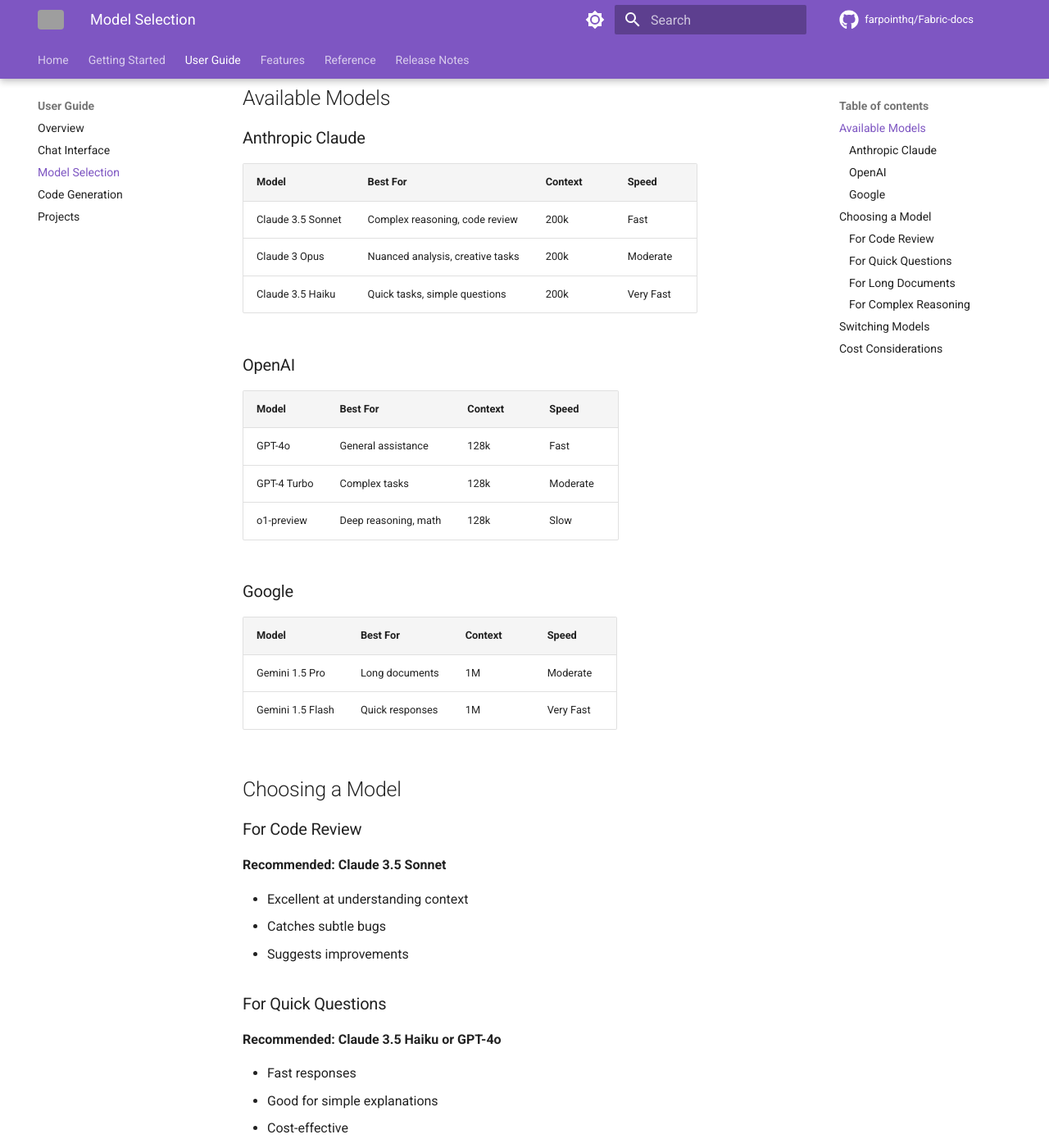
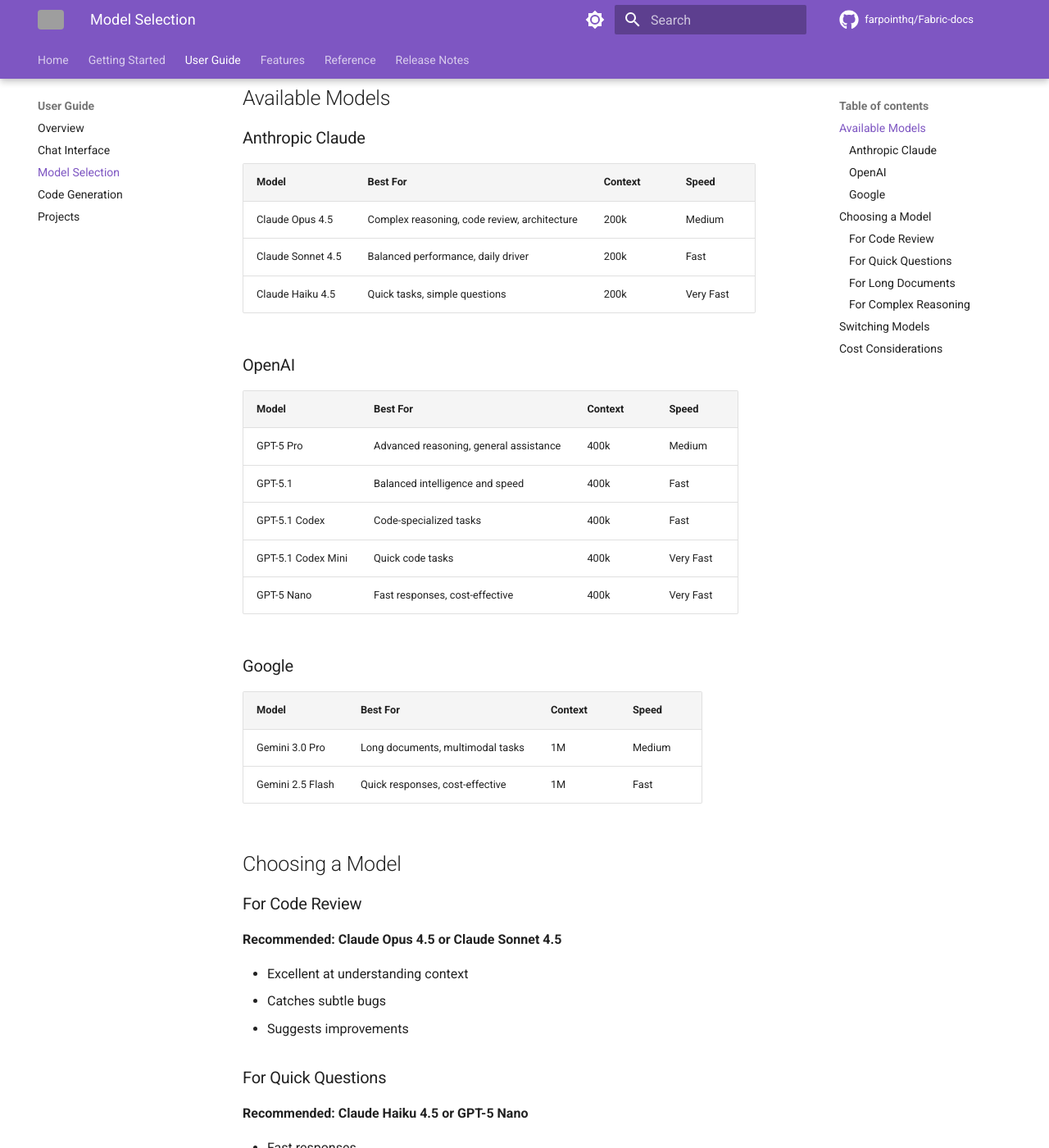
Before and after one commit to farpointhq/Fabric-docs, an MkDocs documentation site: the page built from docs/guide/models.md, in a window 1280 px wide and 1400 px high, scrolled down 191 px. Shown: the whole window at 82% size. Built offline with MkDocs 1.6.1 and Material for MkDocs 9.7.7, drawn with Linux system fonts in a browser that asks for light colours; comment, search, counter and statistics services are not loaded; the version menu is left out; some of the changed text lies outside the part shown; grey boxes are pictures that could not be loaded.

Commit message:
docs: update model references to current versions
Updated all documentation to reference current model versions:
- Claude 3.5 → Claude 4.5 series (Opus, Sonnet, Haiku)
- GPT-4o → GPT-5 series (Pro, 5.1, Codex variants, Nano)
- Gemini 1.5 → Gemini 2.5/3.0 series

Files updated:
- docs/index.md: Homepage model comparison table
- docs/guide/chat.md: Model references in examples
- docs/guide/models.md: Complete model listings and recommendations
- docs/getting-started/configuration.md: Provider model lists

```diff
--- a/docs/guide/models.md
+++ b/docs/guide/models.md
@@ -8,30 +8,32 @@ Choose the right AI model for your task.
 
 | Model | Best For | Context | Speed |
 |-------|----------|---------|-------|
-| Claude 3.5 Sonnet | Complex reasoning, code review | 200k | Fast |
-| Claude 3 Opus | Nuanced analysis, creative tasks | 200k | Moderate |
-| Claude 3.5 Haiku | Quick tasks, simple questions | 200k | Very Fast |
+| Claude Opus 4.5 | Complex reasoning, code review, architecture | 200k | Medium |
+| Claude Sonnet 4.5 | Balanced performance, daily driver | 200k | Fast |
+| Claude Haiku 4.5 | Quick tasks, simple questions | 200k | Very Fast |
 
 ### OpenAI
 
 | Model | Best For | Context | Speed |
 |-------|----------|---------|-------|
-| GPT-4o | General assistance | 128k | Fast |
-| GPT-4 Turbo | Complex tasks | 128k | Moderate |
-| o1-preview | Deep reasoning, math | 128k | Slow |
+| GPT-5 Pro | Advanced reasoning, general assistance | 400k | Medium |
+| GPT-5.1 | Balanced intelligence and speed | 400k | Fast |
+| GPT-5.1 Codex | Code-specialized tasks | 400k | Fast |
+| GPT-5.1 Codex Mini | Quick code tasks | 400k | Very Fast |
+| GPT-5 Nano | Fast responses, cost-effective | 400k | Very Fast |
 
 ### Google
 
 | Model | Best For | Context | Speed |
 |-------|----------|---------|-------|
-| Gemini 1.5 Pro | Long documents | 1M | Moderate |
-| Gemini 1.5 Flash | Quick responses | 1M | Very Fast |
+| Gemini 3.0 Pro | Long documents, multimodal tasks | 1M | Medium |
+| Gemini 2.5 Flash | Quick responses, cost-effective | 1M | Fast |
 
 ## Choosing a Model
 
 ### For Code Review
 
-**Recommended: Claude 3.5 Sonnet**
+**Recommended: Claude Opus 4.5 or Claude Sonnet 4.5**
 
 - Excellent at understanding context
 - Catches subtle bugs
@@ -39,7 +41,7 @@ Choose the right AI model for your task.
 
 ### For Quick Questions
 
-**Recommended: Claude 3.5 Haiku or GPT-4o**
+**Recommended: Claude Haiku 4.5 or GPT-5 Nano**
 
 - Fast responses
 - Good for simple explanations
@@ -47,7 +49,7 @@ Choose the right AI model for your task.
 
 ### For Long Documents
 
-**Recommended: Gemini 1.5 Pro**
+**Recommended: Gemini 3.0 Pro**
 
 - 1 million token context
 - Great for analyzing codebases
@@ -55,11 +57,12 @@ Choose the right AI model for your task.
 
 ### For Complex Reasoning
 
-**Recommended: o1-preview**
+**Recommended: Claude Opus 4.5 or GPT-5 Pro**
 
 - Deep thinking on hard problems
 - Mathematical proofs
 - Algorithm design
+- Extended reasoning capabilities
 
 ## Switching Models
 
@@ -76,6 +79,6 @@ Models vary in price. Check your provider's pricing page for details.
 
 | Tier | Examples | Use Case |
 |------|----------|----------|
-| Economy | Haiku, Flash | High-volume, simple tasks |
-| Standard | Sonnet, GPT-4o | Daily driver, most tasks |
-| Premium | Opus, o1 | Complex analysis, important tasks |
+| Economy | Haiku 4.5, Gemini 2.5 Flash, GPT-5 Nano | High-volume, simple tasks |
+| Standard | Sonnet 4.5, GPT-5.1 Codex | Daily driver, most tasks |
+| Premium | Opus 4.5, GPT-5 Pro | Complex analysis, important tasks |
```
Also changed, not shown: docs/getting-started/configuration.md (+3 -3 lines), docs/guide/chat.md (+3 -3 lines), docs/index.md (+7 -6 lines).
